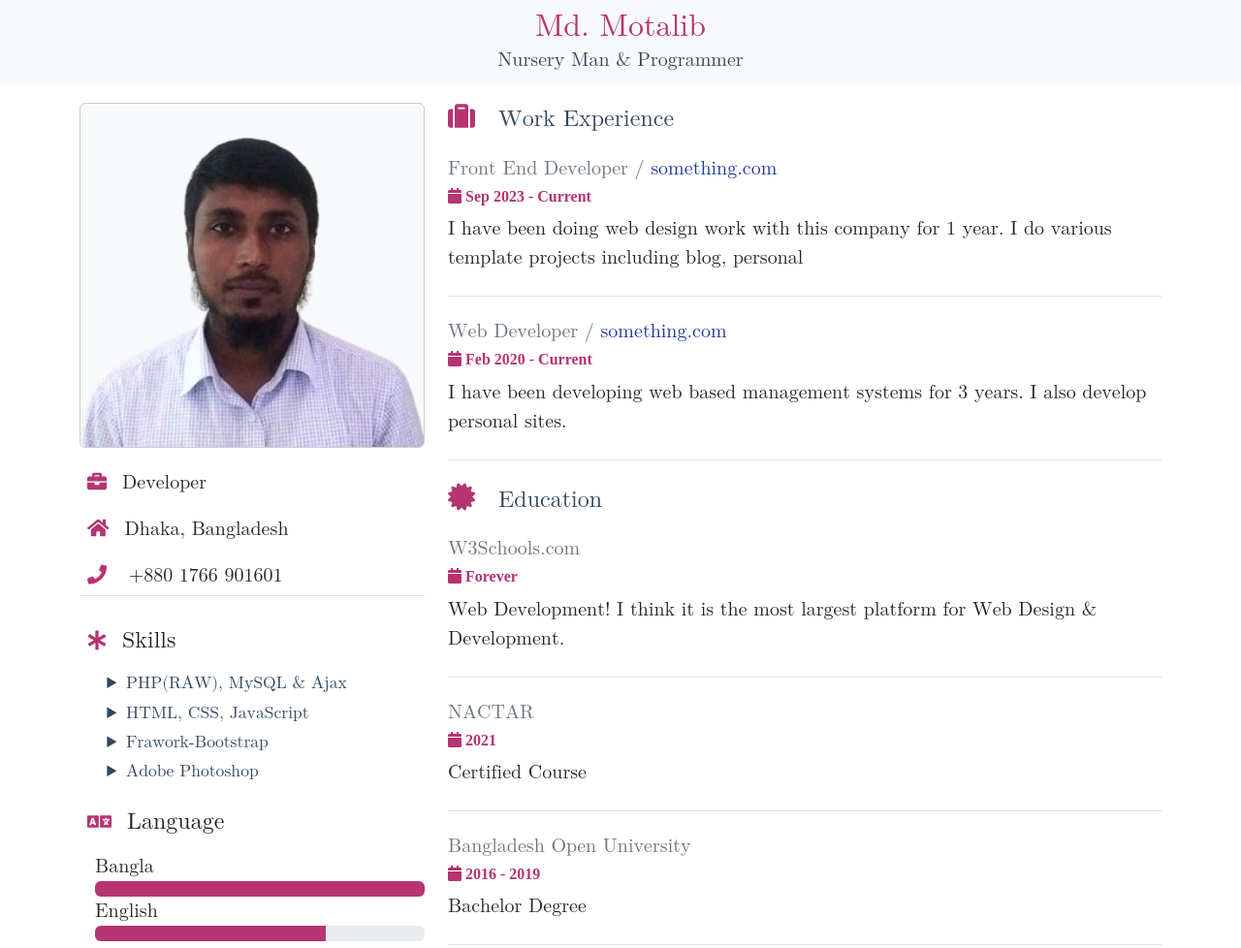
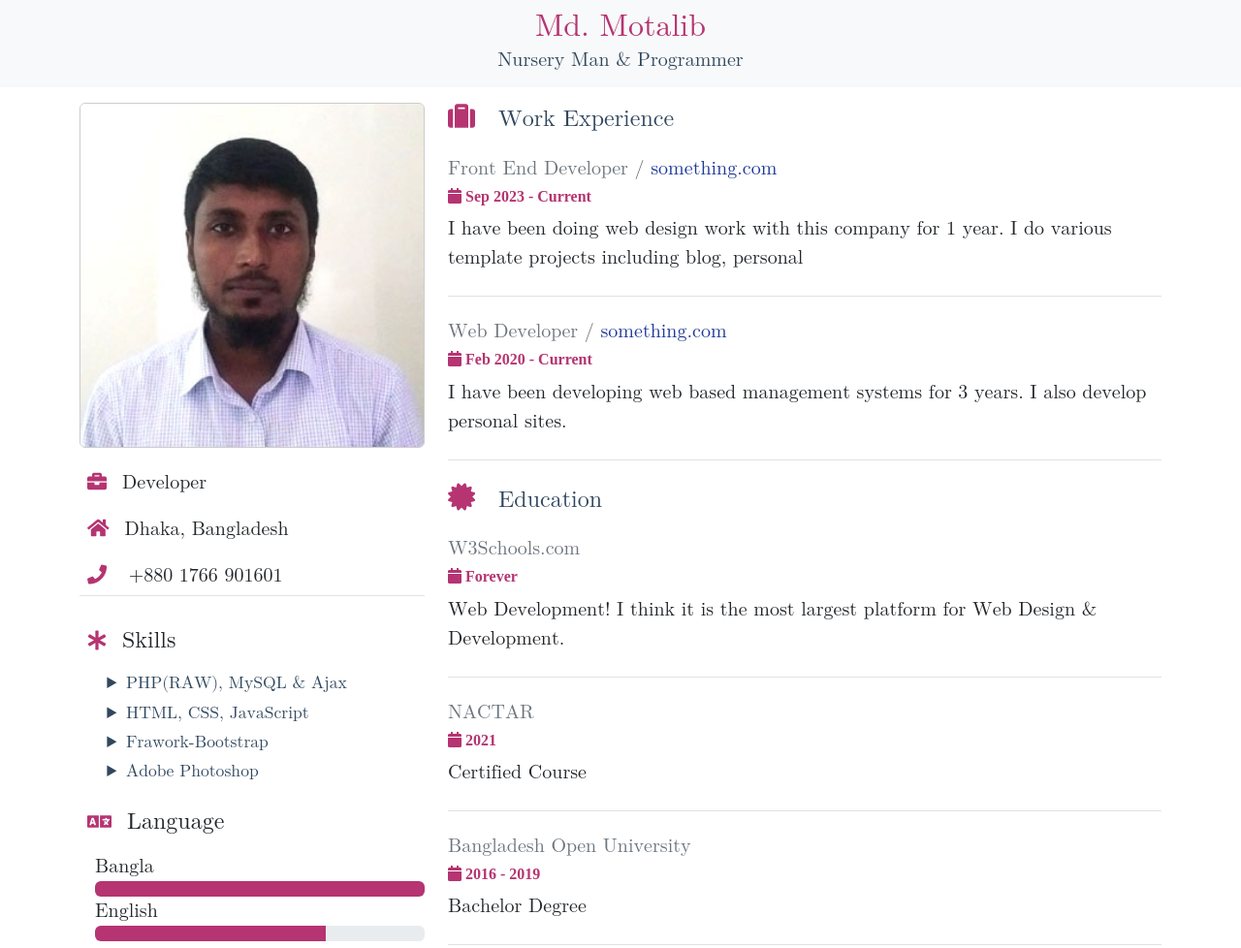
Before and after one commit to Md-AbuTaleb/Md-AbuTaleb.github.io, a plain HTML site: page index.html in a window 1280 px wide. Shown: the top 978 px of the page at 97% size. Drawn offline with Linux system fonts and the light colour scheme.

Commit message:
Update index.html

```diff
--- a/index.html
+++ b/index.html
@@ -25,7 +25,7 @@
 	<div class="container">
 		<div class="row">
 			<div class="col-md-4">
-				<div class="home-img my-3"><img src="https://github.com/Md-AbuTaleb/Md-AbuTaleb.github.io/blob/main/img/Transparent.png" alt="Not found" class="bg-light rounded"></div>
+				<div class="home-img my-3"><img src="img/Picuture.jpg" alt="Not found" class="bg-light rounded"></div>
 				<h6 class="p-2 lead"><i class="fa fa-briefcase def-color me-3 fs-5" aria-hidden="true"></i>Developer</h6>
 				<h6 class="p-2 lead"><i class="fa fa-home def-color me-3 fs-5" aria-hidden="true"></i>Dhaka, Bangladesh</h6>
 				<h6 class="p-2 lead mb-4 border-bottom"><i class="fa fa-phone def-color me-3 fs-5" aria-hidden="true"></i> +880 1766 901601</h6>
```
